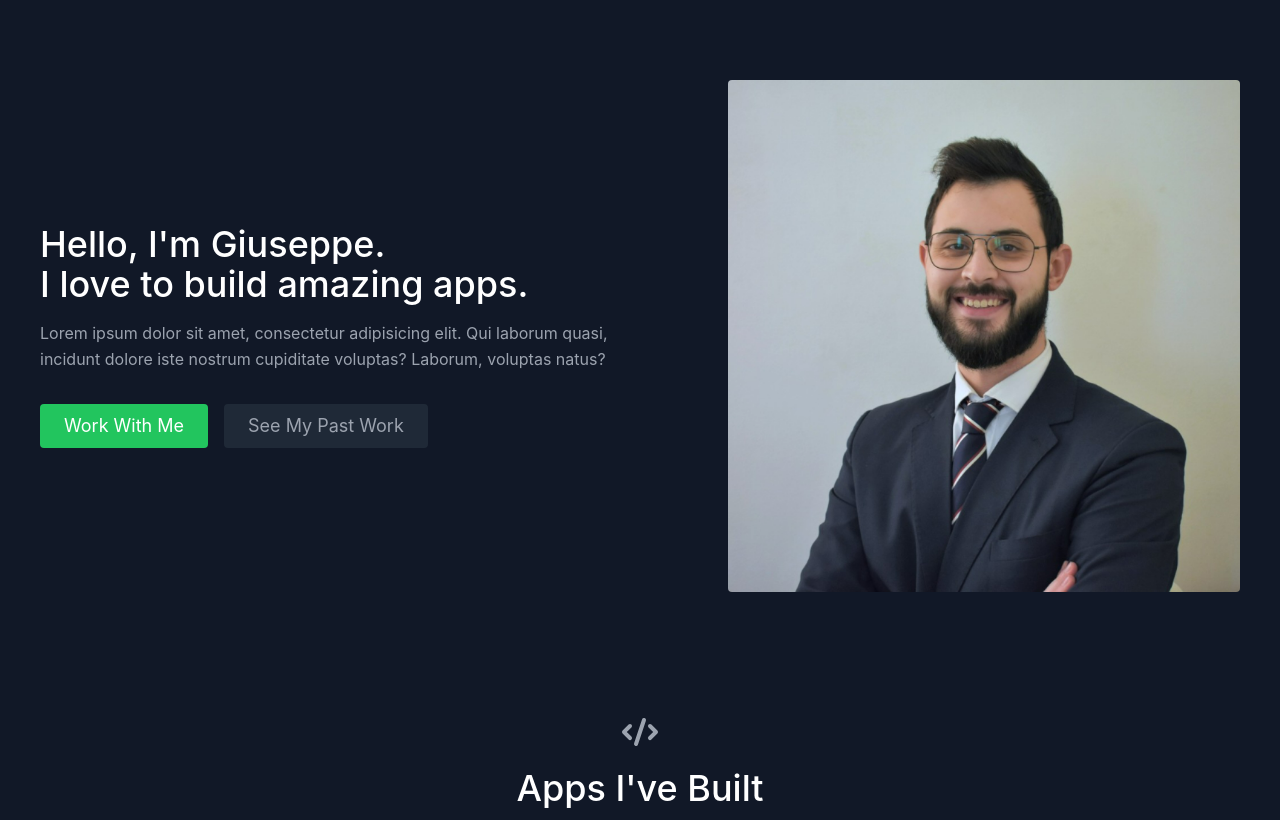
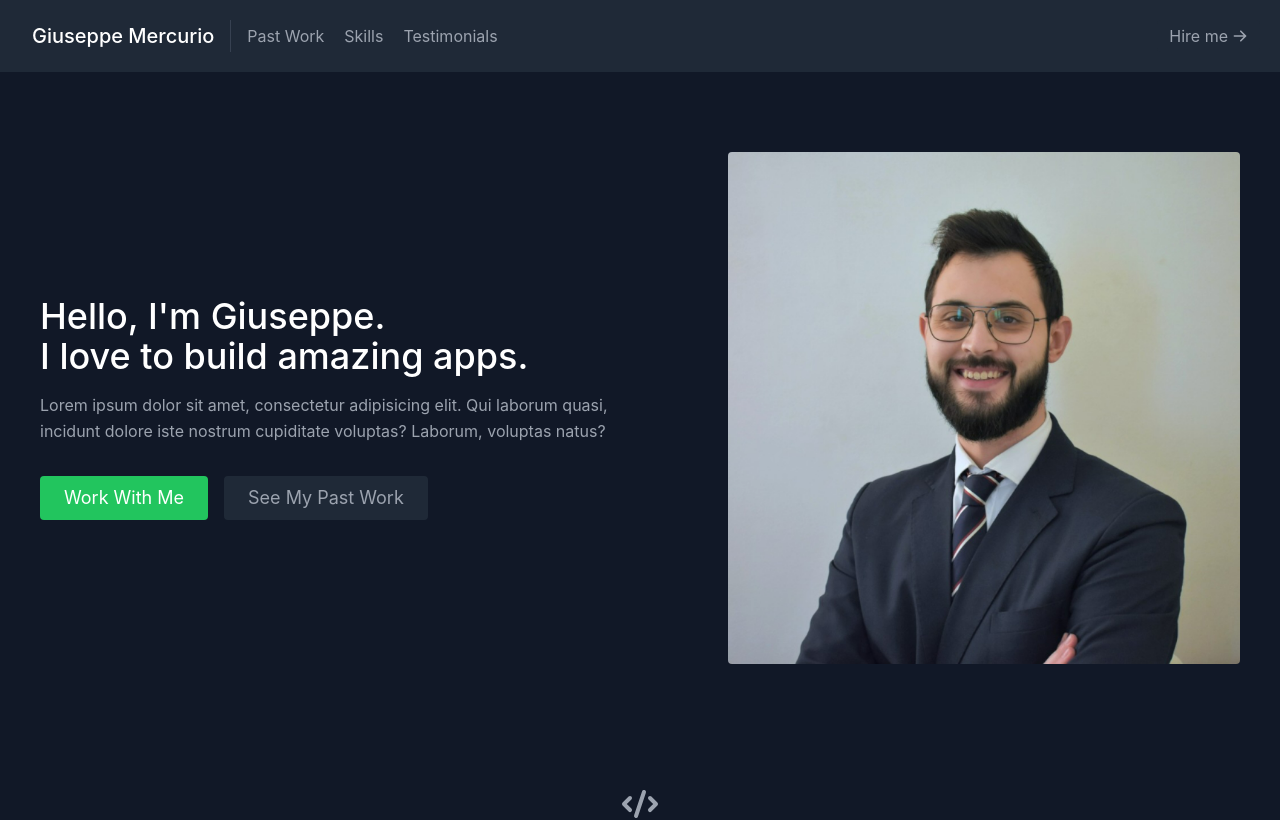
Before and after one commit to peppehermes/portfolio, a React (Create React App) app: page / in a window 1280 px wide. Shown: the top 820 px of the page. Built offline with nearby package versions, Linux system fonts and the light colour scheme.

Commit message:
completed Navbar component

```diff
--- a/src/components/Navbar.js
+++ b/src/components/Navbar.js
@@ -1,3 +1,33 @@
 // src/components/Navbar.js
 
-export default function Navbar() { }
+import { ArrowRightIcon } from "@heroicons/react/solid";
+import React from "react";
+
+export default function Navbar() {
+    return (
+        <header className="bg-gray-800 md:sticky top-0 z-10">
+            <div className="container mx-auto flex flex-wrap p-5 flex-col md:flex-row items-center">
+                <div className="title-font font-medium text-white mb-4 md:mb-0">
+                    <a href="#about" className="ml-3 text-xl">
+                        Giuseppe Mercurio
+                    </a>
+                </div>
+                <nav className="md:mr-auto md:ml-4 md:py-1 md:pl-4 md:border-l md:border-gray-700 flex flex-wrap items-center text-base justify-center">
+                    <a href="#projects" className="mr-5 hover:text-white">
+                        Past Work
+                    </a>
+                    <a href="#skills" className="mr-5 hover:text-white">
+                        Skills
+                    </a>
+                    <a href="#testimonials" className="mr-5 hover:text-white">
+                        Testimonials
+                    </a>
+                </nav>
+                <a href="#contact" className="inline-flex items-center bg-gray-800 border-0 py-1 px-3 focus:outline-none hover:bg-gray-700 rounded text-base mt-4 md:mt-0">
+                    Hire me
+                    <ArrowRightIcon className="w-4 h-4 ml-1"/>
+                </a>
+            </div>
+        </header>
+    )
+}
```
